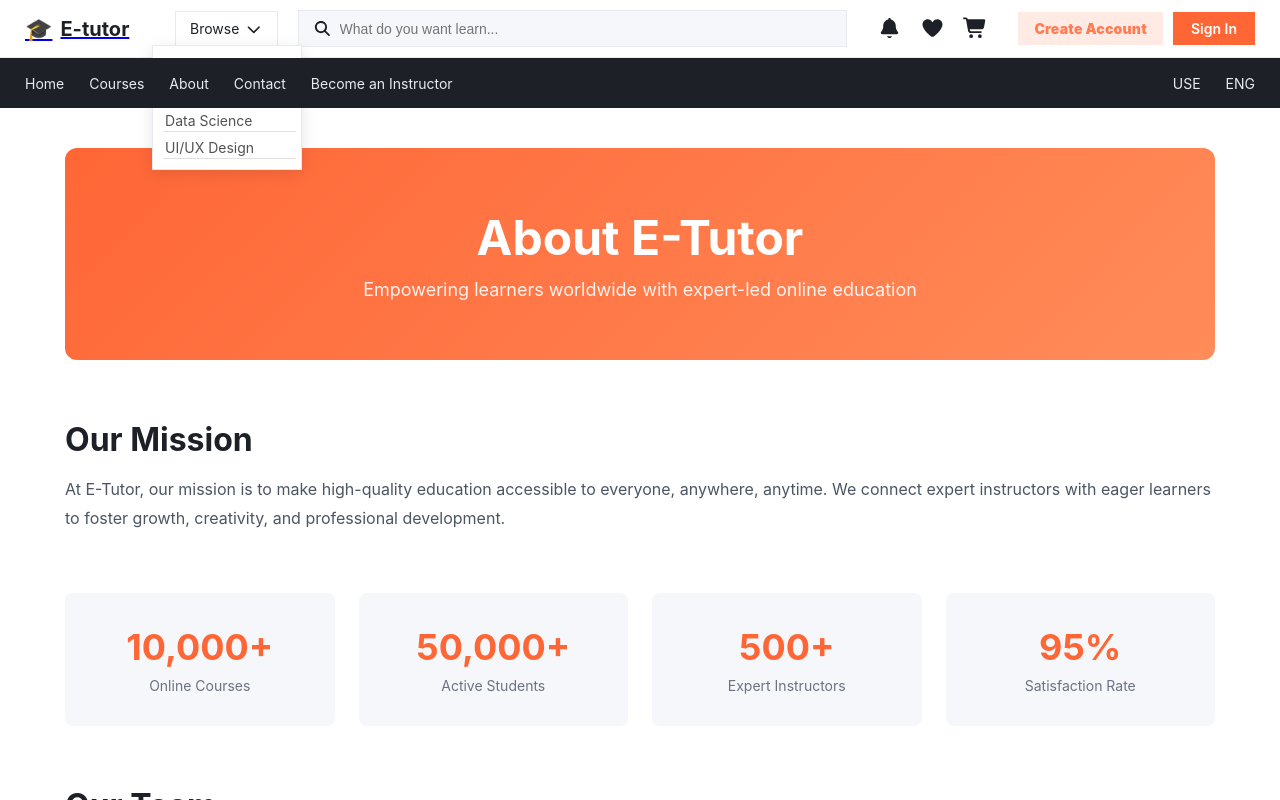
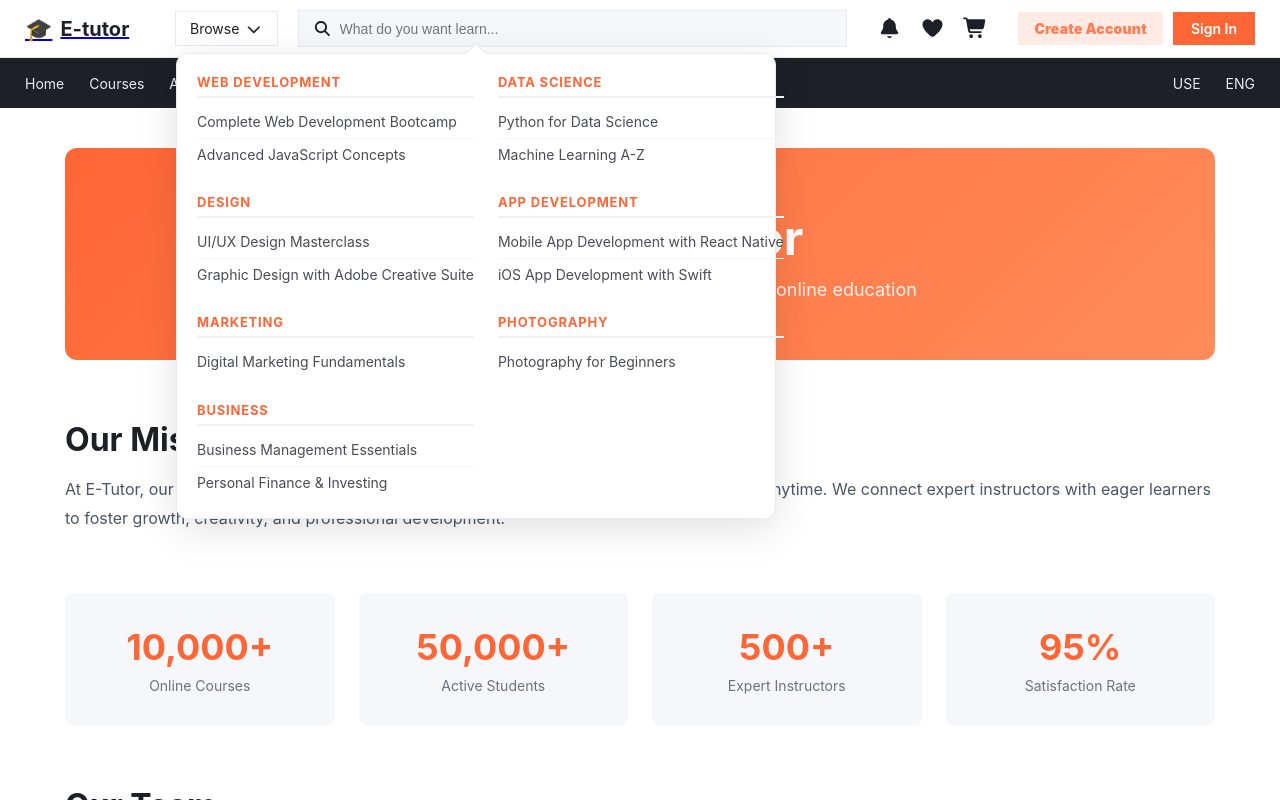
Before and after one commit to Nafiz-Himel/e-tutor--LMS, a React (Vite) app: page /about in a window 1280 px wide. Both pictures are taken after a click on the element "Browse". Shown: the top 800 px of the page. Built offline with nearby package versions, Linux system fonts and the light colour scheme.

Commit message:
dropdown-fixed

```diff
--- /dev/null
+++ b/src/components/SignupModal/SignupModal.css
@@ -0,0 +1,152 @@
+.modal-overlay {
+  position: fixed;
+  top: 0;
+  left: 0;
+  width: 100%;
+  height: 100%;
+  background: rgba(0, 0, 0, 0.5);
+  backdrop-filter: blur(4px);
+  display: flex;
+  align-items: center;
+  justify-content: center;
+  z-index: 9999;
+  animation: fadeIn 0.2s ease;
+}
+
+@keyframes fadeIn {
+  from { opacity: 0; }
+  to { opacity: 1; }
+}
+
+.modal-content {
+  background: white;
+  border-radius: 12px;
+  padding: 30px;
+  width: 90%;
+  max-width: 420px;
+  position: relative;
+  box-shadow: 0 20px 60px rgba(0, 0, 0, 0.2);
+  animation: slideUp 0.3s ease;
+}
+
+@keyframes slideUp {
+  from { opacity: 0; transform: translateY(30px); }
+  to { opacity: 1; transform: translateY(0); }
+}
+
+.modal-close {
+  position: absolute;
+  top: 12px;
+  right: 12px;
+  background: none;
+  border: none;
+  font-size: 18px;
+  cursor: pointer;
+  color: #888;
+  padding: 8px;
+  border-radius: 50%;
+  transition: all 0.2s;
+}
+
+.modal-close:hover {
+  background: #f5f5f5;
+  color: #333;
+}
+
+.modal-header {
+  text-align: center;
+  margin-bottom: 24px;
+}
+
+.modal-logo {
+  font-size: 32px;
+  display: block;
+  margin-bottom: 8px;
+}
+
+.modal-header h2 {
+  margin: 0 0 8px;
+  font-size: 22px;
+  color: #1d2026;
+}
+
+.modal-header p {
+  margin: 0;
+  font-size: 14px;
+  color: #666;
+}
+
+.modal-form {
+  display: flex;
+  flex-direction: column;
+  gap: 16px;
+}
+
+.modal-error {
+  background: #fff2f2;
+  color: #e53e3e;
+  padding: 10px 14px;
+  border-radius: 6px;
+  font-size: 14px;
+  border: 1px solid #fecaca;
+}
+
+.modal-form .form-group {
+  display: flex;
+  flex-direction: column;
+  gap: 6px;
+}
+
+.modal-form .form-group label {
+  font-size: 13px;
+  font-weight: 600;
+  color: #444;
+}
+
+.modal-form .form-group input {
+  padding: 10px 14px;
+  border: 1px solid #e2e5ee;
+  border-radius: 6px;
+  font-size: 14px;
+  transition: border-color 0.2s;
+  outline: none;
+}
+
+.modal-form .form-group input:focus {
+  border-color: #ff6636;
+  box-shadow: 0 0 0 3px rgba(255, 102, 54, 0.1);
+}
+
+.modal-submit {
+  padding: 12px;
+  background: #ff6636;
+  color: white;
+  border: none;
+  border-radius: 6px;
+  font-size: 15px;
+  font-weight: 600;
+  cursor: pointer;
+  transition: background 0.2s;
+  margin-top: 4px;
+}
+
+.modal-submit:hover {
+  background: #e85520;
+}
+
+.modal-switch {
+  text-align: center;
+  margin-top: 16px;
+  font-size: 14px;
+  color: #666;
+}
+
+.modal-switch a {
+  color: #ff6636;
+  text-decoration: none;
+  font-weight: 600;
+}
+
+.modal-switch a:hover {
+  text-decoration: underline;
+}
--- /dev/null
+++ b/src/components/SignupModal/SignupModal.jsx
@@ -0,0 +1,94 @@
+import { useState, useEffect } from "react";
+import { useNavigate } from "react-router-dom";
+import { useAuth } from "../../hooks/useAuth";
+import { FontAwesomeIcon } from "@fortawesome/react-fontawesome";
+import { faXmark } from "@fortawesome/free-solid-svg-icons";
+import "./SignupModal.css";
+
+const SignupModal = ({ isOpen, onClose }) => {
+  const [name, setName] = useState("");
+  const [email, setEmail] = useState("");
+  const [password, setPassword] = useState("");
+  const [confirmPassword, setConfirmPassword] = useState("");
+  const [error, setError] = useState("");
+  const { signup } = useAuth();
+  const navigate = useNavigate();
+
+  useEffect(() => {
+    if (!isOpen) {
+      setName("");
+      setEmail("");
+      setPassword("");
+      setConfirmPassword("");
+      setError("");
+    }
+  }, [isOpen]);
+
+  useEffect(() => {
+    const handleEsc = (e) => {
+      if (e.key === "Escape") onClose();
+    };
+    if (isOpen) window.addEventListener("keydown", handleEsc);
+    return () => window.removeEventListener("keydown", handleEsc);
+  }, [isOpen, onClose]);
+
+  const handleSubmit = (e) => {
+    e.preventDefault();
+    if (!name || !email || !password || !confirmPassword) {
+      setError("Please fill in all fields");
+      return;
+    }
+    if (password !== confirmPassword) {
+      setError("Passwords do not match");
+      return;
+    }
+    signup(name, email, password);
+    onClose();
+    navigate("/dashboard");
+  };
+
+  if (!isOpen) return null;
+
+  return (
+    <div className="modal-overlay" onClick={onClose}>
+      <div className="modal-content" onClick={(e) => e.stopPropagation()}>
+        <button className="modal-close" onClick={onClose}>
+          <FontAwesomeIcon icon={faXmark} />
+        </button>
+
+        <div className="modal-header">
+          <span className="modal-logo">🎓</span>
+          <h2>E-tutor</h2>
+          <p>Create your account and start learning today.</p>
+        </div>
+
+        <form className="modal-form" onSubmit={handleSubmit}>
+          {error && <div className="modal-error">{error}</div>}
+          <div className="form-group">
+            <label>Full Name</label>
+            <input type="text" placeholder="Enter your name" value={name} onChange={(e) => setName(e.target.value)} required />
+          </div>
+          <div className="form-group">
+            <label>Email</label>
+            <input type="email" placeholder="Enter your email" value={email} onChange={(e) => setEmail(e.target.value)} required />
+          </div>
+          <div className="form-group">
+            <label>Password</label>
+            <input type="password" placeholder="Create a password" value={password} onChange={(e) => setPassword(e.target.value)} required />
+          </div>
+          <div className="form-group">
+            <label>Confirm Password</label>
+            <input type="password" placeholder="Confirm your password" value={confirmPassword} onChange={(e) => setConfirmPassword(e.target.value)} required />
+          </div>
+          <button type="submit" className="modal-submit">Create Account</button>
+        </form>
+
+        <p className="modal-switch">
+          Already have an account? <a href="/login" onClick={onClose}>Sign in here</a>
+        </p>
+      </div>
+    </div>
+  );
+};
+
+export default SignupModal;
--- a/src/components/homePage/HeroSectionOne.jsx
+++ b/src/components/homePage/HeroSectionOne.jsx
@@ -1,8 +1,11 @@
-import React from 'react'
+import React, { useState } from 'react'
 import "./HeroSectionOne.css"
 import HeroImg from "../../assets/HeroSectionOne.png";
+import SignupModal from "../SignupModal/SignupModal";
 
 const HeroSectionOne = () => {
+  const [showModal, setShowModal] = useState(false);
+
   return (
     <div className='heroSectionOne'>
         <div className="para-part">
@@ -13,13 +16,14 @@ const HeroSectionOne = () => {
             <p>Our mision is to help people to find the best course online and learn with expert antime, anywhere.</p>
           </div>
           <div className="btn-hero">
-            <button className='btn-create-hero'>Create Account</button>
+            <button className='btn-create-hero' onClick={() => setShowModal(true)}>Create Account</button>
           </div>
         </div>
         <div className="pic-part">
             <img src={HeroImg} alt="hero-pic" />
         </div>
 
+        <SignupModal isOpen={showModal} onClose={() => setShowModal(false)} />
     </div>
   )
 }
--- a/src/components/homePage/Logo.css
+++ b/src/components/homePage/Logo.css
@@ -48,30 +48,80 @@
 
 .dropdown-menu {
   position: absolute;
-  top: 100%;
-  right: -25%;
+  top: calc(100% + 8px);
+  left: 0;
   background: white;
   border: 1px solid #e9eaf0;
-  list-style: none;
-  width: 150px;
-  z-index: 999;
-  box-shadow: 0 4px 15px rgba(0, 0, 0, 0.1);
-  padding: 5px 0;
+  border-radius: 12px;
+  width: 600px;
+  z-index: 1001;
+  box-shadow: 0 10px 40px rgba(0, 0, 0, 0.12);
+  padding: 20px;
 }
 
-.dropdown-menu li {
-  margin: 5px;
-  margin-left: 10px;
-  padding: 2px;
-  border-bottom: 1px solid rgba(0, 0, 0, 0.122);
-  border-left: 1px solid 50% rgba(0, 0, 0, 0.122);
+.dropdown-menu::before {
+  content: "";
+  position: absolute;
+  top: -8px;
+  left: 50%;
+  transform: translateX(-50%) rotate(45deg);
+  width: 14px;
+  height: 14px;
+  background: white;
+  border-left: 1px solid #e9eaf0;
+  border-top: 1px solid #e9eaf0;
 }
-.dropdown-menu li a {
+
+.dropdown-grid {
+  display: grid;
+  grid-template-columns: repeat(2, 1fr);
+  gap: 24px;
+}
+
+.dropdown-category {
+  display: flex;
+  flex-direction: column;
+  gap: 8px;
+}
+
+.dropdown-category-title {
+  font-size: 13px;
+  font-weight: 700;
+  text-transform: uppercase;
+  letter-spacing: 0.8px;
+  color: #ff6636;
+  margin: 0;
+  padding-bottom: 6px;
+  border-bottom: 2px solid #f0f1f5;
+}
+
+.dropdown-course-list {
+  list-style: none;
+  padding: 0;
+  margin: 0;
+}
+
+.dropdown-course-list li {
+  padding: 6px 0;
+  border-bottom: 1px solid #f5f6fa;
+}
+
+.dropdown-course-list li:last-child {
+  border-bottom: none;
+}
+
+.dropdown-course-list li a {
   text-decoration: none;
-  color: rgba(0, 0, 0, 0.68);
+  color: #4a4c54;
+  font-size: 14px;
+  transition: all 0.2s;
+  display: inline-block;
+  line-height: 1.4;
 }
-.dropdown-menu li a:hover {
-  color: rgb(0, 0, 0);
+
+.dropdown-course-list li a:hover {
+  color: #ff6636;
+  transform: translateX(4px);
 }
 /* Search bar */
 .search-box {
--- a/src/components/homePage/Logo.jsx
+++ b/src/components/homePage/Logo.jsx
@@ -11,6 +11,7 @@ import React, { useState } from "react";
 import { Link, useNavigate } from "react-router-dom";
 import { useAuth } from "../../hooks/useAuth";
 import { useCart } from "../../hooks/useCart";
+import courses from "../../data/courses";
 
 const Logo = () => {
   const [isOpen, setIsOpen] = useState(false);
@@ -26,6 +27,14 @@ const Logo = () => {
     }
   };
 
+  const coursesByCategory = courses.reduce((acc, course) => {
+    if (!acc[course.category]) {
+      acc[course.category] = [];
+    }
+    acc[course.category].push(course);
+    return acc;
+  }, {});
+
   return (
     <div className="logo-sec">
       <Link to="/" className="logo">
@@ -40,10 +49,22 @@ const Logo = () => {
         </span>
         {isOpen && (
           <div className="dropdown-menu">
-            <li><Link to="/courses">Web Development</Link></li>
-            <li><Link to="/courses">App Development</Link></li>
-            <li><Link to="/courses">Data Science</Link></li>
-            <li><Link to="/courses">UI/UX Design</Link></li>
+            <div className="dropdown-grid">
+              {Object.entries(coursesByCategory).map(([category, categoryCourses]) => (
+                <div key={category} className="dropdown-category">
+                  <h4 className="dropdown-category-title">{category}</h4>
+                  <ul className="dropdown-course-list">
+                    {categoryCourses.map((course) => (
+                      <li key={course.id}>
+                        <Link to={`/courses/${course.id}`} onClick={() => setIsOpen(false)}>
+                          {course.title}
+                        </Link>
+                      </li>
+                    ))}
+                  </ul>
+                </div>
+              ))}
+            </div>
           </div>
         )}
       </div>
```
